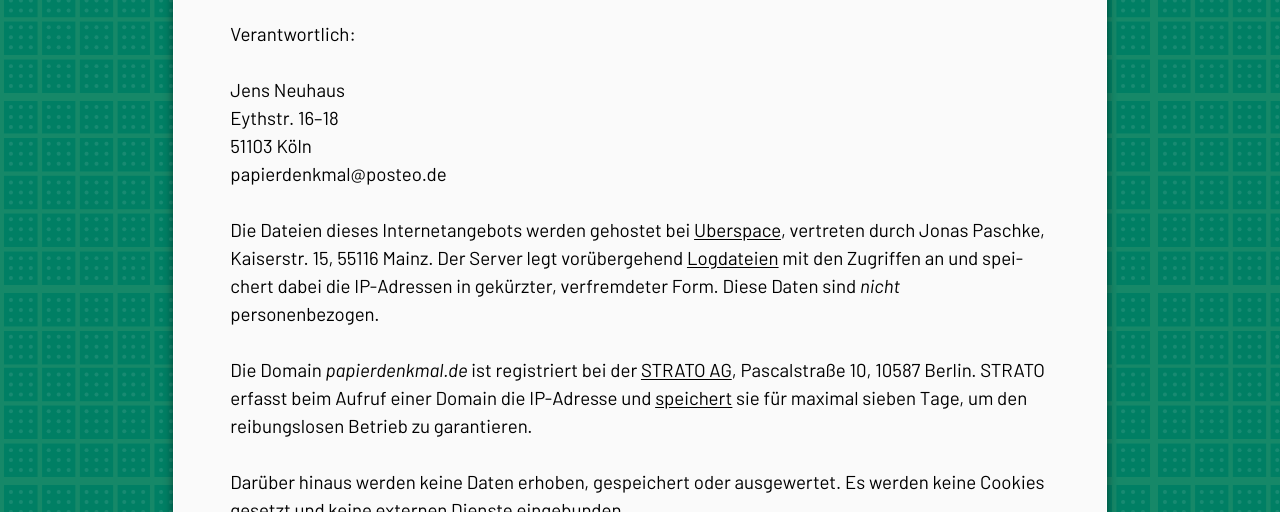
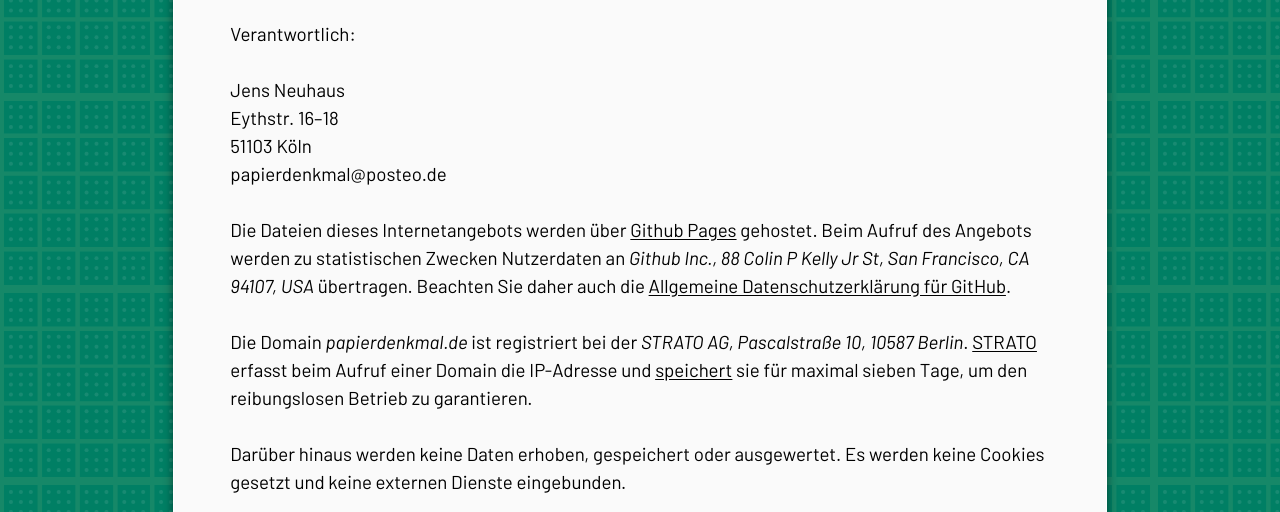
Before and after one commit to jnsnhs/paper-models-website, a plain HTML site: page datenschutz/index.html in a window 1280 px wide. Shown: the part 288-800 px from the top of the page. Drawn offline with Linux system fonts and the light colour scheme.

Commit message:
Updated privacy statement.

```diff
--- a/datenschutz/index.html
+++ b/datenschutz/index.html
@@ -43,8 +43,8 @@
 			<h2>Datenschutzerklärung</h2>
 			<p>Verantwortlich:</p>
 			<p>&#x4a;&#x65;&#x6e;&#x73;&#x20;&#x4e;&#x65;&#x75;&#x68;&#x61;&#x75;&#x73;<br>&#x45;&#x79;&#x74;&#x68;&#x73;&#x74;&#x72;&#x2e;&#x20;&#x31;&#x36;&#x2013;&#x31;&#x38;<br>&#x35;&#x31;&#x31;&#x30;&#x33;&#x20;&#x4b;&#xf6;&#x6c;&#x6e;<br>&#x70;&#x61;&#x70;&#x69;&#x65;&#x72;&#x64;&#x65;&#x6e;&#x6b;&#x6d;&#x61;&#x6c;&#x40;&#x70;&#x6f;&#x73;&#x74;&#x65;&#x6f;&#x2e;&#x64;&#x65;</p>
-			<p>Die Dateien dieses Internetangebots werden gehostet bei <a href="https://www.uberspace.de">Uberspace</a>, vertreten durch Jonas Paschke, Kaiserstr. 15, 55116 Mainz. Der Server legt vorübergehend <a href="https://manual.uberspace.de/web-logs/?highlight=access#">Logdateien</a> mit den Zugriffen an und speichert dabei die IP-Adressen in gekürzter, verfremdeter Form. Diese Daten sind <em>nicht</em> personenbezogen.</p>
-			<p>Die Domain <em>papierdenkmal.de</em> ist registriert bei der <a href="https://www.strato.de/">STRATO AG</a>, Pascalstraße 10, 10587 Berlin. STRATO erfasst beim Aufruf einer Domain die IP-Adresse und <a href="https://www.strato.de/faq/vertrag/fragen-zur-auftragsverarbeitungsvertrag-avv-und-der-neuen-eu-datenschutzgrundverordnung-dsgvo/#verarbeitung">speichert</a> sie für maximal sieben Tage, um den reibungslosen Betrieb zu garantieren.</p>
+			<p>Die Dateien dieses Internetangebots werden über <a href="https://docs.github.com/de/pages">Github Pages</a> gehostet. Beim Aufruf des Angebots werden zu statistischen Zwecken Nutzerdaten an <em>Github Inc., 88 Colin P Kelly Jr St, San Francisco, CA 94107, USA</em> übertragen. Beachten Sie daher auch die <a href="https://docs.github.com/de/site-policy/privacy-policies/github-general-privacy-statement">Allgemeine Datenschutzerklärung für GitHub</a>.</p>
+			<p>Die Domain <em>papierdenkmal.de</em> ist registriert bei der <em>STRATO AG, Pascalstraße 10, 10587 Berlin</em>. <a href="https://www.strato.de/">STRATO</a> erfasst beim Aufruf einer Domain die IP-Adresse und <a href="https://www.strato.de/faq/vertrag/fragen-zur-auftragsverarbeitungsvertrag-avv-und-der-neuen-eu-datenschutzgrundverordnung-dsgvo/#verarbeitung">speichert</a> sie für maximal sieben Tage, um den reibungslosen Betrieb zu garantieren.</p>
 			<p>Darüber hinaus werden keine Daten erhoben, gespeichert oder ausgewertet. Es werden keine Cookies gesetzt und keine externen Dienste eingebunden.</p>
 		</div>
 		<div class="transparent container footer">
```
